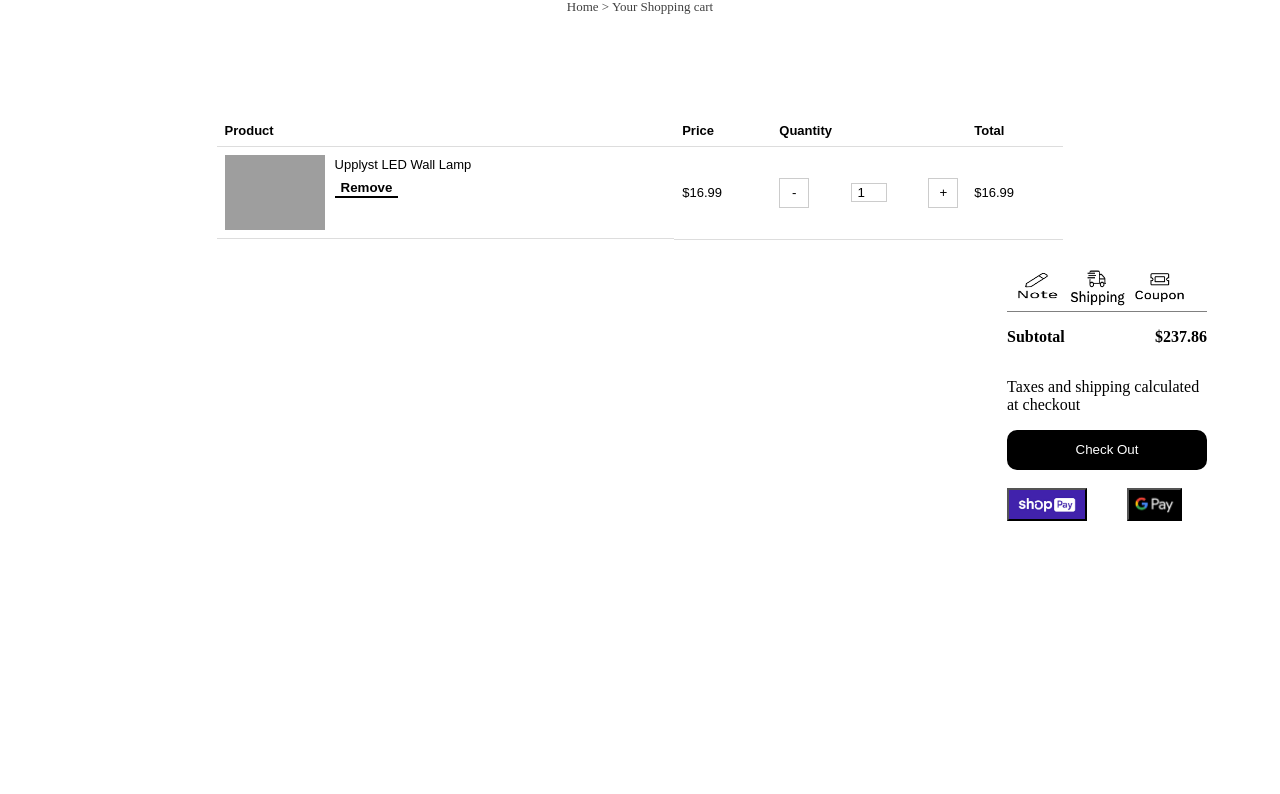
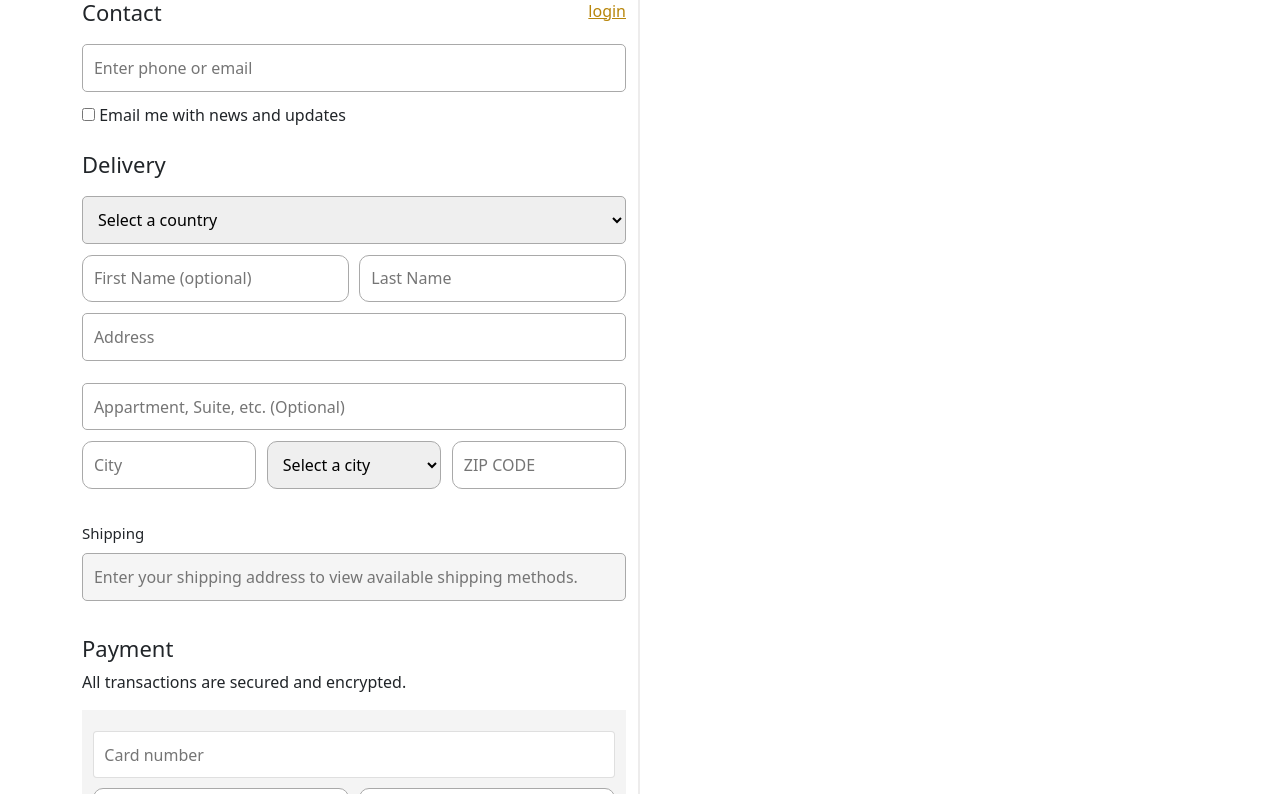
Before and after one commit to saweraaa/cart, a plain HTML site: page index.html in a window 1280 px wide. Shown: the part 103-897 px from the top of the page. Before the commit the page ends 800 px from the top, so only its background shows below. Drawn offline with nearby package versions, Linux system fonts and the light colour scheme; grey boxes are pictures that could not be loaded.

Commit message:
Added my checkouut page: index.html, styles.css and script.js

```diff
--- a/index.html
+++ b/index.html
@@ -3,388 +3,102 @@
 <head>
     <meta charset="UTF-8">
     <meta name="viewport" content="width=device-width, initial-scale=1.0">
-    <title>Shopping Cart</title>
-    <style>
-        .shopping-cart{
-            text-align: center;
-            font-size: larger;
-            font-weight:bold;
-            margin-top: 70px;
-            margin-bottom:10px;
-        }
-        .page-route{
-            text-align: center;
-            font-size: small;
-            margin-bottom: 70px;
-            color: #414141;
-        }
-        .product-table{
-            position: relative;
-            /* height: 100vh; */
-        }
-        table{
-            width: 100%; /* Make the table full width */
-            border-collapse: collapse;
-            margin: auto;
-            width: 67%;
-        }
-        .quantity-selector {
-    display: flex;
-    align-items: center;
-}
-
-.quantity-decrease, .quantity-increase {
-    background: none;
-    border: 1px solid #ccc;
-    cursor: pointer;
-    width: 30px;
-    height: 30px;
-}
-
-.quantity-input {
-    width: 30px;
-    text-align: center;
-    border: 1px solid #ccc;
-    /* margin: 0 5px; */
-}
-
-th, td {
-  border-bottom: 1px solid #ddd; /* Add borders to cells */
-  padding: 8px; /* Add padding to cells */
-  text-align: start; /* Center content within cells */
-  font-family:Arial, Helvetica, sans-serif;
-  font-size: small;
-  /* margin: 30px 0px; */
-
-}
-
-
-#product-cell{
-    display: flex;
-    align-items: center;
-    /* margin: 30px 0px; */
-
-}
-.product-image {
-  max-width: 100px; /* Set maximum width for product image */
-  margin-right: 10px;
-}
-
-.product-details {
-  display: flex;
-  flex-direction: column;
-  align-items: flex-start; /*Align product name and remove button to the left*/
-  flex-grow: 1;
-  margin-bottom: 30px;
-}
-
-.remove-button {
-  margin-top: 7px; /* Add margin to remove button */
-
-  border: none;
-  background-color: white;
-  font-weight: 600;
-  border-bottom: solid 2px black;
-  transition: border-width 0.3s ease-in-out, border-color 0.3s ease-in-out;
-
-}
-.remove-button:hover{
-    /* border-color: #ccc; */
-    animation: border-animation 1s infinite;
-}
-@keyframes border-animation {
-  0% {
-    border-color: whitesmoke;
-  }
-  50% {
-    border-color: black;
-  }
-  100% {
-    border-color: white;
-  }
-}
-
-
-.quantity-selector {
-  display: flex;
-  justify-content: space-between; /* Space buttons evenly */
-}
-
-#NSC{
-    display: flex;
-    margin-left: 999px;
-    margin-top: 30px;
-    border-bottom: solid 1px grey;
-    width: 200px;
-
-}
-#notes, #shipping, #coupon{
-    height: 37px;
-    width: 60px;
-}
-.subtotal{
-    margin-left: 999px;
-    width: 200px;
-    position: relative;
-}
-.subtotal1{
-    display: flex;
-}
-#subtotal2{
-    position: absolute;
-    right: 0;
-    /* margin-left: 150px; */
-}
-.checkout{
-    position: relative;
-    margin-left: 999px;
-
-
-}
-#checkout-button{
-    height: 40px;
-    width: 200px;
-    background-color: black;
-    border-radius: 10px;
-    border: solid black;
-    color: white;
-}
-.shoppay{
-    margin-left: 999px;
-}
-#shoppay-button{
-    height: 33px;
-    width: 80px;
-    /* background-color: rgba(77, 25, 166, 0.664);
-    border-radius: 6px;
-    border: solid darkslateblue;
-    color: white;
-    font-weight: bold;
-    font-size: x-small; */
-    background-image: url(shoppay.png);
-    background-repeat: no-repeat;
-    background-size: cover;
-}
-.G-shop-pay{
-    display: flex;
-}
-#gpay-button{
-    height: 33px;
-    width: 55px;
-    background-image: url(gpay.png);
-    background-repeat: no-repeat;
-    background-size: contain;
-    margin-left: 40px;
-}
-/* .gpay{
-    margin-left: 999px;
-} */
-
-.progress-container {
-    width: 80%;
-    background-color: #e0e0e0;
-    border-radius: 25px;
-    margin-bottom: 20px;
-}
-
-.progress-bar {
-    height: 30px;
-    width: 0%;
-    background-color: #4caf50;
-    border-radius: 25px;
-    text-align: center;
-    line-height: 30px;
-    color: white;
-}
-
-#progressbar-btn {
-    padding: 10px 20px;
-    font-size: 16px;
-
-    cursor: pointer;
-}
-</style>
+    <title>Payment checkout</title>
+    <link rel="stylesheet" href="styles.css">
+    <link rel="stylesheet" href="https://cdnjs.cloudflare.com/ajax/libs/font-awesome/6.0.0-beta3/css/all.min.css">
+    <!-- bootstrap -->
+    <link href="https://cdn.jsdelivr.net/npm/bootstrap@5.0.2/dist/css/bootstrap.min.css" rel="stylesheet" integrity="sha384-EVSTQN3/azprG1Anm3QDgpJLIm9Nao0Yz1ztcQTwFspd3yD65VohhpuuCOmLASjC" crossorigin="anonymous">
 </head>
-
 <body>
-    <div class="cart">
-        <div class="shopping-cart">
-           Shopping Cart
+   <nav>
+        <h1>MegaMog Shopify theme</h1>
+        <img src="images/cart.PNG" alt="cart">
+    </nav>
+    <div class="container">
+        <div class="row row1">
+            <div class="col-md-6 col-sm-12 left">
+                <div class="contact">
+                    <h3>Contact</h3>
+                    <a href="#">login</a>
                 </div>
-        <div class="page-route">
-            Home  >  Your Shopping cart
+                <!-- Moved the submit button inside the form -->
+                <form id="contactForm">
+                    <input class="email" type="text" id="contact" name="contact" placeholder="Enter phone or email" required>
+                    <label>
+                        <input type="checkbox" name="newsletter" id="newsletter">
+                        Email me with news and updates
+                    </label>
+                    <br>
+                    <br>
+                    <div class="delivery">
+                        <h3>Delivery</h3>
+                        <select id="country" class="select">
+                            <option value="">Select a country</option>
+                            <option value="US">United States</option>
+                            <option value="CA">Canada</option>
+                            <option value="UK">United Kingdom</option>
+                            <option value="DE">Germany</option>
+                            <option value="FR">France</option>
+                        </select>
+                        <div class="first-and-last-name">
+                            <input class="firstName" type="text" placeholder="First Name (optional)">
+                            <input class="lastName" type="text" placeholder="Last Name">
                         </div>
-        <div class="progress-bar">
-            <div class="bar-title"></div>
-            <div class="bar"></div>
-        </div>
-<!-- progress bar -->
-
-<!-- <div class="progress-container">
-    <div class="progress-bar" id="progress-bar"></div>
-</div>
-<button onclick="increaseProgress()" id="progressbar-btn">Increase Progress</button> -->
-
-
-<!-- product table -->
-        <div class="product-table">
-
-            <table>
-                <thead>
-                    <tr>
-                        <th>Product</th>
-                        <th>Price</th>
-                        <th>Quantity</th>
-                        <th>Total</th>
-                    </tr>
-                </thead>
-                <tbody>
-                    <tr>
-                        <td id="product-cell">
-                            <img src="https://th.bing.com/th/id/R.fe7b6af9239816d542194bbe85cd3fa8?rik=njLkzXR4lY7N2g&riu=http%3a%2f%2fimages.unsplash.com%2fphoto-1530018607912-eff2daa1bac4%3fixlib%3drb-1.2.1%26q%3d80%26fm%3djpg%26crop%3dentropy%26cs%3dtinysrgb%26w%3d1080%26fit%3dmax%26ixid%3deyJhcHBfaWQiOjEyMDd9&ehk=9Cq7R2GgqJ3KUFkkkzE5yrmX24tProyg8Hiu7ILS2%2bo%3d&risl=&pid=ImgRaw&r=0" alt="Upplyst LED Wall Lamp" class="product-image">
-                            <div class="product-details">
-                                <div class="product-name">Upplyst LED Wall Lamp</div>
-                                <button class="remove-button">Remove</button>
-                            </div>
-                        </td>
-                        <td class="price" data-price="16.99">$16.99</td>
-                        <td>
-                            <div class="quantity-selector">
-                                <button class="quantity-decrease">-</button>
-                                <input type="number" value="1" class="quantity-input">
-                                <button class="quantity-increase">+</button>
-                            </div>
-                        </td>
-                        <td class="total">$16.99</td>
-                    </tr>
-                </tbody>
-            </table>
-        </div>
-        <div id="NSC">
-        <div class="note">
-            <a href="#">
-                <img src="notes.png" alt="notes" id="notes">
-            </a>
-
-        </div>
-        <div class="shipping">
-            <a href="#">
-                <img src="shipping.png" alt="shipping" id="shipping">
-            </a>
-
-        </div>
-        <div class="coupon">
-            <a href="#">
-                <img src="coupon.png" alt="coupon" id="coupon">
-            </a>
-
+                        <input type="text" placeholder="Address" class="address">
+                        <input type="text" placeholder="Appartment, Suite, etc. (Optional)" class="appartment">
+                        <div class="city-and-zip">
+                            <input type="text" name="City" placeholder="City" class="city">
+                            <select id="city" class="city">
+                                <option value="">Select a city</option>
+                            </select>
+                            <input type="text" placeholder="ZIP CODE" class="zipCode">
                         </div>
                     </div>
-
-        <div class="subtotal">
-            <div class="subtotal1">
-                <p><strong>Subtotal</strong> </p>
-                <p id="subtotal2"><strong>$237.86</strong></p>
-            </div>
-            <p>Taxes and shipping calculated at checkout
-            </p>
-        </div>
-
-        <div class="checkout">
-            <a href="#">
-                <button id="checkout-button">Check Out</button>
-            </a>
-
+                    <br>
+                    <div class="shipping">
+                        <h4>Shipping</h4>
+                        <input type="text" class="shipping-address" placeholder="Enter your shipping address to view available shipping methods.">
                     </div>
                     <br>
-        <div class="G-shop-pay">
-            <div class="shoppay">
-                <a href="">
-                    <button id="shoppay-button"></button>
-                </a>
-
+                    <div class="payment">
+                        <h3>Payment</h3>
+                        <p>All transactions are secured and encrypted.</p>
                     </div>
-            <div class="Gpay">
-                <a href="">
-
-                    <button id="gpay-button"></button>
-                </a>
+                    <div class="payment-form">
+                        <form action="" id="payment-method">
+                            <input type="number" placeholder="Card number" class="card">
+                            <div class="expiration-security">
+                                <input type="text" placeholder="Expiration date (MM / YY)" class="exp-date">
+                                <input type="number" placeholder="Security code" class="sec-code">
+                            </div>
+                            <input type="text" placeholder="Name on card" class="card-name">
+                            <label>
+                                <input type="checkbox" name="billing-address" id="billing-address">
+                                Use shipping address as billing address
+                            </label>
+                        </form>
+                    </div>
+                    <br>
+                    <div class="checkbox-container">
+                        <h4>Remember me</h4>
+                        <label>
+                            <input type="checkbox" name="save-info" class="save-info">
+                            Save my information for a faster checkout
+                        </label>
+                    </div>
+                    <div style="display: flex; align-items: center; height: 2%;">
+                        <i class="fas fa-lock lock"></i>
+                        <p style="margin-left: 3%; margin-top: 4%; color:gray; font-size: small;">Secure and encrypted</p>
+                    </div>
+                    <br>
+                    <!-- Moved the submit button inside the form -->
+                    <input type="submit" value="Pay now" class="pay-now">
+                </form>
             </div>
         </div>
-
     </div>
+    <script src="script.js"></script>
+    <!-- bootstrap -->
+    <script src="https://cdn.jsdelivr.net/npm/bootstrap@5.0.2/dist/js/bootstrap.bundle.min.js" integrity="sha384-MrcW6ZMFYlzcLA8Nl+NtUVF0sA7MsXsP1UyJoMp4YLEuNSfAP+JcXn/tWtIaxVXM" crossorigin="anonymous"></script>
 </body>
-<script>
-    // progress bar
-    let progress = 0;
-
-function increaseProgress() {
-    if (progress < 100) {
-        progress += 10;
-        document.getElementById('progress-bar').style.width = progress + '%';
-        document.getElementById('progress-bar').innerText = progress + '%';
-    }
-}
-
-    // progress bar end
-    document.querySelectorAll('.quantity-decrease').forEach(button => {
-    button.addEventListener('click', () => {
-        const input = button.nextElementSibling;
-        const row = button.closest('tr');
-        const priceCell = row.querySelector('.price');
-        const totalCell = row.querySelector('.total');
-        const basePrice = parseFloat(priceCell.getAttribute('data-price'));
-
-        if (input.value > 1) {
-            input.value--;
-            const quantity = parseInt(input.value);
-            const newTotal = basePrice * quantity;
-            totalCell.textContent = `$${newTotal.toFixed(2)}`;
-        }
-        updateGrandTotal();
-    });
-});
-
-document.querySelectorAll('.quantity-increase').forEach(button => {
-    button.addEventListener('click', () => {
-        const input = button.previousElementSibling;
-        const row = button.closest('tr');
-        const priceCell = row.querySelector('.price');
-        const totalCell = row.querySelector('.total');
-        const basePrice = parseFloat(priceCell.getAttribute('data-price'));
-
-        input.value++;
-        const quantity = parseInt(input.value);
-        const newTotal = basePrice * quantity;
-        totalCell.textContent = `$${newTotal.toFixed(2)}`;
-
-        updateGrandTotal();
-    });
-});
-
-document.querySelectorAll('.remove-button').forEach(button => {
-    button.addEventListener('click', (e) => {
-        const row = e.target.closest('tr');
-        row.parentNode.removeChild(row);
-        updateGrandTotal();
-    });
-});
-
-function updateGrandTotal() {
-    let grandTotal = 0;
-    document.querySelectorAll('.total').forEach(totalCell => {
-        grandTotal += parseFloat(totalCell.textContent.replace('$', ''));
-    });
-
-    // Here you can update the grand total in your table if needed
-    // For example, if you have a grand total cell with id "grand-total":
-    // document.getElementById('grand-total').textContent = `$${grandTotal.toFixed(2)}`;
-}
-
-
-
-
-    //
-
-</script>
 </html>
--- /dev/null
+++ b/styles.css
@@ -0,0 +1,101 @@
+nav {
+    display: flex;
+    justify-content: space-between;
+    align-items: center;
+    padding:  1% 5%; /* Adjust padding as needed */
+    border-bottom: #edecec 2px solid;
+}
+
+nav h1 {
+    margin: 0; /* Remove default margin */
+}
+
+nav img {
+    height: 40px; /* Adjust size as needed */
+}
+input:focus {
+    border-color: #b8860b; /* Dark golden border color */
+    outline: none; /* Remove default outline on focus */
+}
+.left{
+    border-right: 2px solid #edecec;
+    padding: 3%;
+
+}
+.contact{
+    display: flex;
+    justify-content: space-between;
+}
+.contact a{
+    color: darkgoldenrod;
+}
+.email, .select, .address , .appartment, .shipping-address, .card
+,.card-name, .save-info, .checkbox-container label, .pay-now{
+    width: 100%;
+    border: 1px solid darkgray;
+    border-radius: 5px;
+    padding: 2%;
+    margin: 2% 0;
+}
+.checkbox-container label{
+    display: flex;
+    /* justify-content: flex-start; */
+    align-items: center;
+}
+.checkbox-container label input{
+    height: 15px;
+    width: 15px;
+    margin: 2%;
+}
+.first-and-last-name, .expiration-security{
+    display: flex;
+    justify-content: space-between;
+}
+.firstName, .lastName,.exp-date, .sec-code{
+    width: 49%;
+    /* display: flex;
+    justify-content: space-between; */
+    border: 1px solid darkgray;
+    border-radius: 10px;
+    padding: 2%;
+    /* margin:0 2%; */
+}
+.city-and-zip{
+    display: flex;
+    justify-content: space-between;
+}
+.city, .state, .zipCode{
+    width: 32%;
+    border: 1px solid darkgray;
+    border-radius: 10px;
+    padding: 2%;
+    /* margin: 0 1%; */
+}
+.shipping-address{
+    background-color:#f5f5f5;
+}
+.payment-form{
+    background-color: #f4f4f4;
+    padding: 2%;
+}
+.lock{
+    height:7px !important;
+    width: 7px !important;
+}
+.pay-now{
+    background-color: black;
+    color: white;
+    font-weight: 500;
+    font-size: larger;
+}
+.contact h3, .delivery h3, .payment h3, nav h1{
+    font-size: 22px;
+}
+.shipping h4, .checkbox-container h4{
+    font-size: 15px;
+    padding: 2% 0;
+    margin-bottom: 0;
+}
+.shipping-address{
+    margin-top: 0;
+}
```
Also changed, not shown: script.js (added, +49 -0 lines). Lines whose indentation alone changed are shown as unchanged.
